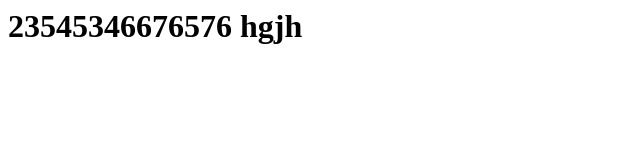
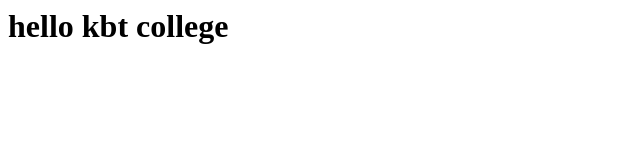
Before and after one commit to hari2babloo/gitdemo, a plain HTML site: page index.html in a window 1280 px wide. Shown: the whole page, without its empty margins (0-640 px from the left). Drawn offline with Linux system fonts and the light colour scheme.

Commit message:
index.html

```diff
--- a/index.html
+++ b/index.html
@@ -1 +1 @@
-<h1>23545346676576 hgjh</h1>
+<h1>hello  kbt college</h1>
```
